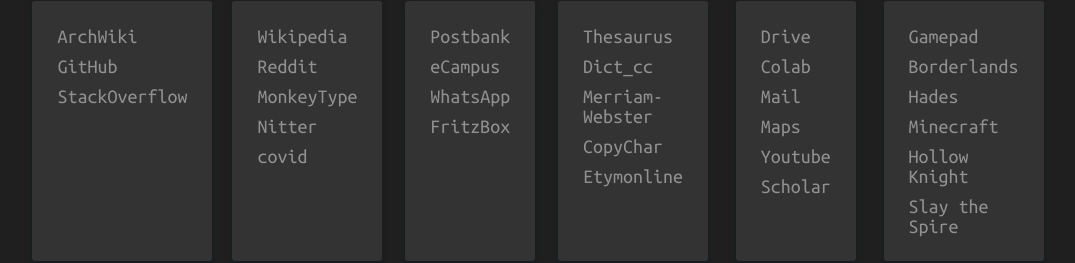
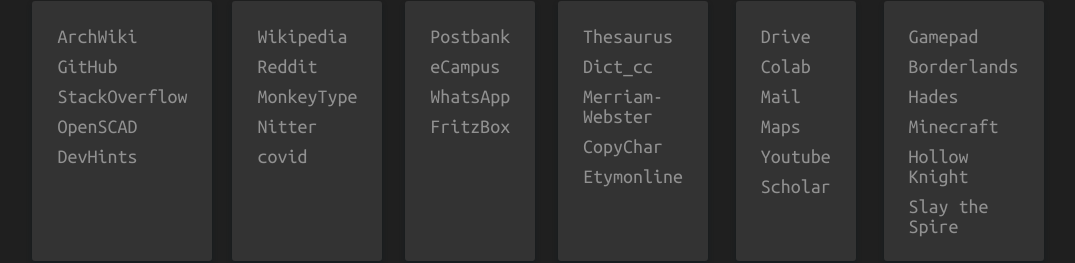
Before and after one commit to king-gizzard/king-gizzard.github.io, a plain HTML site: page index.html in a window 1280 px wide. Shown: the part 524-787 px from the top of the page, without its empty margins (102-1177 px from the left). Drawn offline with Linux system fonts and the light colour scheme.

Commit message:
added links, re-ran the webpage generator

```diff
--- a/index.html
+++ b/index.html
@@ -23,6 +23,8 @@
 				<li><a class="bm" href=https://wiki.archlinux.org/title/Main_page>ArchWiki</a></li>
 				<li><a class="bm" href=https://github.com/king-gizzard>GitHub</a></li>
 				<li><a class="bm" href=https://stackoverflow.com/>StackOverflow</a></li>
+				<li><a class="bm" href=https://openscad.org/cheatsheet/index.html>OpenSCAD</a></li>
+				<li><a class="bm" href=https://devhints.io/>DevHints</a></li>
 			</div>
 			<div class="category">
 				<li><a class="bm" href=https://wikipedia.com>Wikipedia</a></li>
```
Also changed, not shown: style.css (line endings or trailing spaces), 1 other file.
